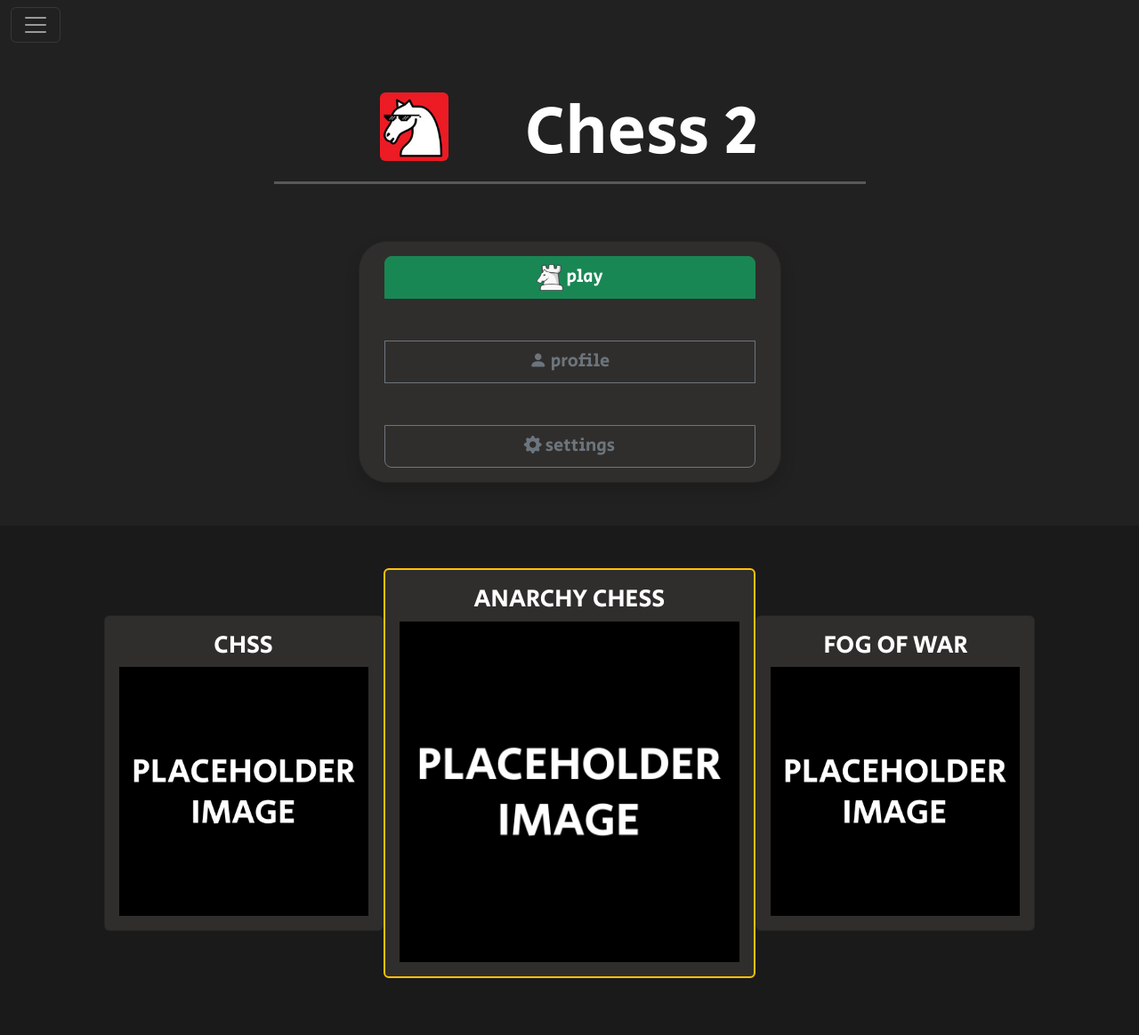
After one commit to YishaiYosifov/chess2-backend, a Flask app: template frontend/templates/index-authorized.html in a window 1280 px wide. The commit adds this page. Shown: the whole page at 89% size. Run offline with Flask 3, Linux system fonts and the light colour scheme; the template is opened without the code that fills it, so the values that code supplies are empty; parts of the project's set-up code (start-up, migrations or seed data) failed here and were passed over.

Commit message:
Authorized Index Page

```diff
--- a/config.json
+++ b/config.json
@@ -1,3 +1,3 @@
 {
-    "modes": ["anarchy", "chss", "Fog of War"]
+    "modes": ["anarchy", "chss", "fog of war"]
 }
--- a/dao/rating.py
+++ b/dao/rating.py
@@ -11,5 +11,5 @@ class Rating(BaseModel, DatabaseModel):
     rating_id : int = None
     member_id : int
 
-    mode : Literal["anarchy"]
+    mode : Literal["anarchy"] | Literal["chss"] | Literal["fog of war"]
     rating : int = 800
--- a/frontend/frontend.py
+++ b/frontend/frontend.py
@@ -43,8 +43,15 @@ def member_helper(**kwargs):
 
     return {"context": {}}
 
+def index_helper(**kwargs):
+    alert = session.get("alert")
+    if alert: session.pop("alert")
+
+    if "session_token" in session: return render_template("index-authorized.html", alert=alert)
+    else: return render_template("index-unauthorized.html", alert=alert)
+
 TEMPLATES = [
-    Template(route="/", template="index.html"),
+    Template(route="/", template="index.html", helper=index_helper),
 
     Template(route="/login", template="login.html", auth_req=AuthReq.NOT_AUTHED),
     Template(route="/signup", template="signup.html", auth_req=AuthReq.NOT_AUTHED),
--- a/frontend/templates/change-password.html
+++ b/frontend/templates/change-password.html
@@ -26,7 +26,7 @@
             <div class="row mt-3">
                 <div class="col-md-7 mx-auto">
                     <h1 class="text-light"><i class="bi bi-gear-fill"></i> Settings</h1>
-                    <div class="card">
+                    <div class="card shadow">
                         <div class="card-body text-light">
                             <h2 class="mb-3">Change Password</h2>
                             <div class="input-group" style="width: 70%">
--- /dev/null
+++ b/frontend/templates/index-authorized.html
@@ -0,0 +1,80 @@
+<!DOCTYPE html>
+<html>
+    <head>
+        <title>Home - Chess 2</title>
+        <meta charset="utf-8">
+        <meta name="viewport" content="width=device-width, initial-scale=1">
+
+        <!-- Bootstrap CDN -->
+        <link href="https://cdn.jsdelivr.net/npm/bootstrap@5.3.0-alpha2/dist/css/bootstrap.min.css" rel="stylesheet" integrity="sha384-aFq/bzH65dt+w6FI2ooMVUpc+21e0SRygnTpmBvdBgSdnuTN7QbdgL+OapgHtvPp" crossorigin="anonymous">
+        <script src="https://cdn.jsdelivr.net/npm/bootstrap@5.3.0-alpha2/dist/js/bootstrap.bundle.min.js" integrity="sha384-qKXV1j0HvMUeCBQ+QVp7JcfGl760yU08IQ+GpUo5hlbpg51QRiuqHAJz8+BrxE/N" crossorigin="anonymous"></script>
+
+        <!-- Bootstrap Icons CDN -->
+        <link rel="stylesheet" href="https://cdn.jsdelivr.net/npm/bootstrap-icons@1.10.3/font/bootstrap-icons.css">
+
+        <!-- JQuery CDN -->
+        <script src="https://code.jquery.com/jquery-3.6.4.js" integrity="sha256-a9jBBRygX1Bh5lt8GZjXDzyOB+bWve9EiO7tROUtj/E=" crossorigin="anonymous"></script>
+
+        <!-- Local Imports -->
+        <link href="static/css/index.css" rel="stylesheet">
+        <link href="static/css/main.css" rel="stylesheet">
+
+        <script src="static/javascript/navbar.js"></script>
+        <script src="static/javascript/addons.js" alert="{{alert}}"></script>
+    </head>
+    <body>
+        <div class="container">
+            <div class="row justify-content-center text-white mt-5">
+                <div class="text-center d-flex justify-content-center" id="logo">
+                    <img src="/static/assets/logo.png" class="rounded">
+                    <h1>ㅤ Chess 2</h1>
+                </div>
+                <hr class="col-7 bg-light-subtle" style="height: 3px;">
+            </div>
+
+            <div class="row mt-5 justify-content-center">
+                <div class="card col-xl-5 col-lg-8 col-11 rounded-5 shadow">
+                    <div class="card-body text-center">
+                        <div class="btn-group-vertical col-12" role="group">
+                            <a class="btn btn-lg btn-success mb-5" href="/play"><img src="/static/assets/pieces/white_knook.png" style="width: 30px; height: 30px;"> play</a>
+                            <a class="btn btn-lg btn-outline-secondary mb-5" href="/member"><i class="bi bi-person-fill"></i> profile</a>
+                            <a class="btn btn-lg btn-outline-secondary" href="/settings"><i class="bi bi-gear-fill"></i> settings</a>
+                        </div>
+                    </div>
+                </div>
+            </div>
+        </div>
+
+        <div class="container-fluid pb-5" style="background-color: #1a1a1a;">
+            <div class="row mt-5 pt-5 align-items-center justify-content-center g-0 mx-auto">
+                <div class="col-8 col-md-3 mb-3" style="max-width: 369px; max-height: 410px;">
+                    <div class="card text-white mx-auto">
+                        <div class="card-body text-center">
+                            <h3 class="card-title">CHSS</h3>
+                            <img src="/static/assets/placeholder.png" class="w-100">
+                        </div>
+                    </div>
+                </div>
+
+                <div class="col-8 col-md-4 mb-3" style="max-width: 500px; max-height: 530px;">
+                    <div class="card border-warning border-2 text-white mx-auto">
+                        <div class="card-body text-center">
+                            <h3 class="card-title">ANARCHY CHESS</h3>
+                            <img src="/static/assets/placeholder.png" class="w-100">
+                        </div>
+                    </div>
+                </div>
+
+                <div class="col-8 col-md-3 mb-3" style="max-width: 369px; max-height: 410px;">
+                    <div class="card text-white mx-auto">
+                        <div class="card-body text-center">
+                            <h3 class="card-title">FOG OF WAR</h3>
+                            <img src="/static/assets/placeholder.png" class="w-100">
+                        </div>
+                    </div>
+                </div>
+            </div>
+        </div>
+        <script src="static/javascript/util.js"></script>
+    </body>
+</html>
--- a/frontend/templates/index.html
+++ b/frontend/templates/index-unauthorized.html
@@ -17,6 +17,7 @@
 
         <!-- Local Imports -->
         <link href="static/css/main.css" rel="stylesheet">
+
         <script src="static/javascript/navbar.js"></script>
         <script src="static/javascript/addons.js" alert="{{alert}}"></script>
     </head>
--- a/frontend/templates/login.html
+++ b/frontend/templates/login.html
@@ -26,7 +26,7 @@
             <div class="row" id="header">
                 <div class="mx-auto text-center my-5 d-flex justify-content-center">
                     <img src="/static/assets/logo.png" alt="Logo" width="50" height="50" class="rounded">
-                    <h1 class="text-light">Chess 2</h1>
+                    <h1 class="text-light ms-3">Chess 2</h1>
                 </div>
             </div>
             <div class="row mt-4">
--- a/frontend/templates/settings.html
+++ b/frontend/templates/settings.html
@@ -23,11 +23,11 @@
         <script src="static/javascript/addons.js" alert="{{alert}}"></script>
     </head>
     <body>
-        <div class="container">
+        <div class="container mb-3">
             <div class="row">
                 <div class="col-md-7 mx-auto">
                     <h1 class="text-light"><i class="bi bi-gear-fill"></i> Settings</h1>
-                    <div class="card text-light" style="background-color: #302e2c;">
+                    <div class="card text-light shadow" style="background-color: #302e2c;">
                         <div class="card-body row">
                             <input type="file" class="d-none" accept=".png,.jpg,.jpeg," id="profile-picture-upload" onchange="selectProfilePicture()">
                             <div class="col-md-4 btn-group-vertical mx-auto" role="group" aria-label="Vertical button group" style="width: 180px">
@@ -48,7 +48,7 @@
 
             <div class="row mt-3">
                 <div class="col-md-7 mx-auto">
-                    <div class="card">
+                    <div class="card shadow">
                         <div class="card-body text-light">
                             <div class="mb-3" id="setting-username">
                                 <label class="form-label">Username</label>
--- /dev/null
+++ b/static/css/index.css
@@ -0,0 +1,23 @@
+#logo h1 { font-size: 6vw; }
+#logo img {
+    width: 6vw;
+    height: 6vw;
+}
+
+@media (max-width: 600px) {
+    #logo h1 { font-size: 15vw; }
+
+    #logo img {
+        width: 15vw;
+        height: 15vw;
+    }
+}
+
+@media (max-width: 830px) {
+    #logo h1 { font-size: 10vw; }
+
+    #logo img {
+        width: 10vw;
+        height: 10vw;
+    }
+}
```
Also changed, not shown: frontend/templates/member.html (+4 -4 lines), static/assets/pieces/white_knook.png (added), static/assets/placeholder.png (added).
